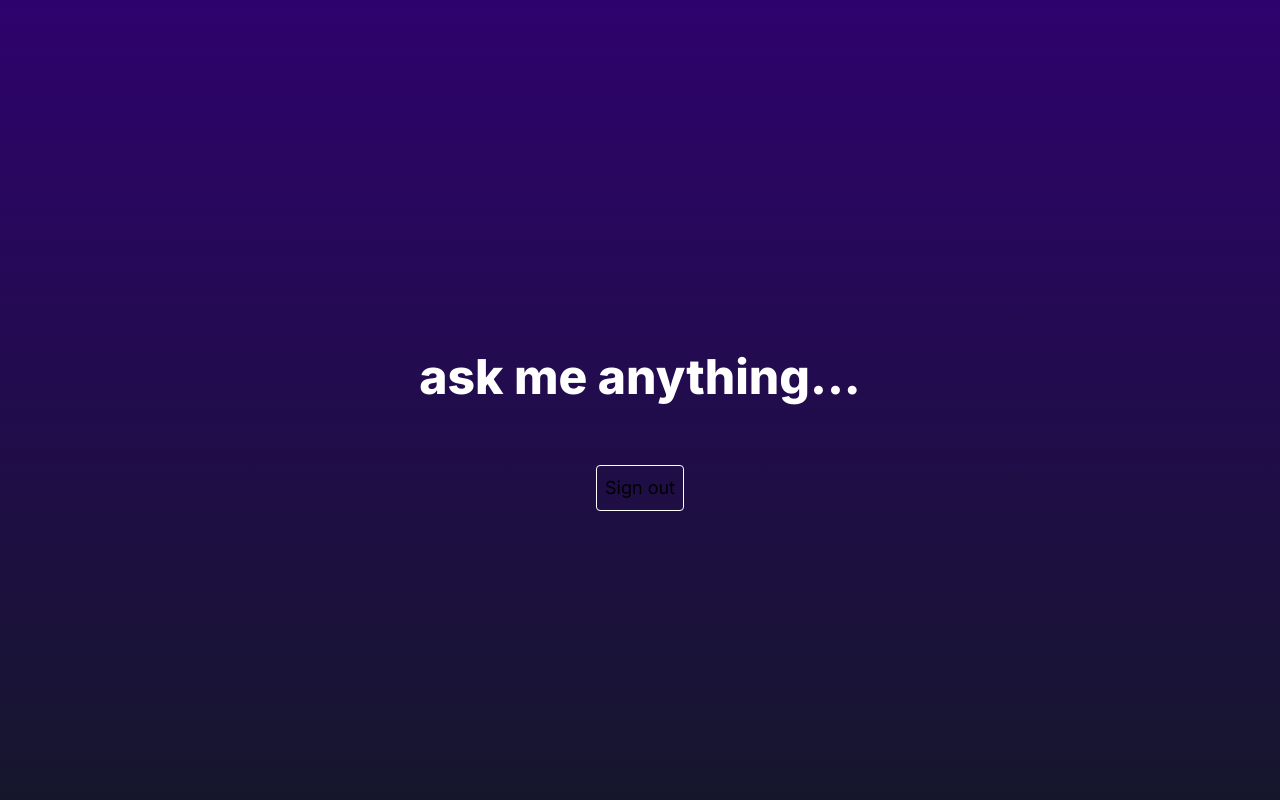
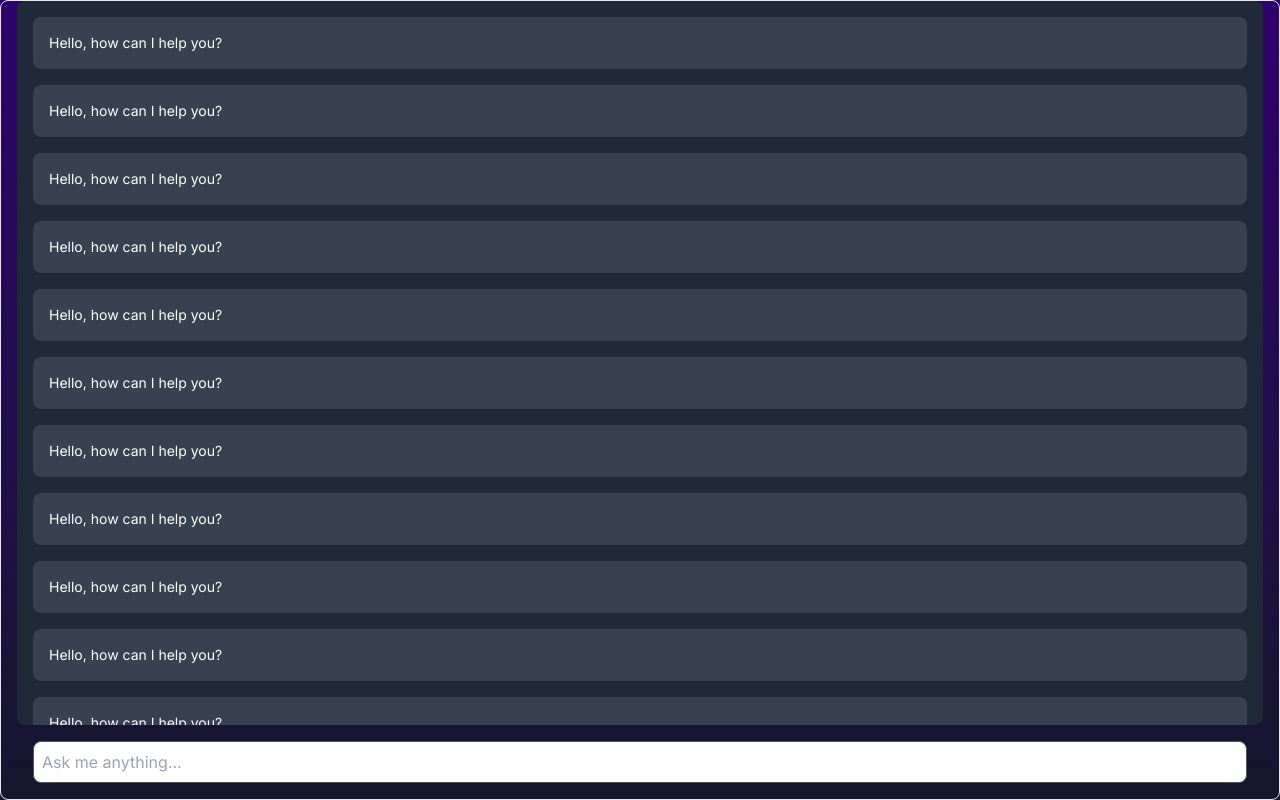
Before and after one commit to zenstackhq/docs-tutorial-nextjs-app-dir, a Next.js app: page /play in a window 1280 px wide. Built offline with nearby package versions, Linux system fonts and the light colour scheme.

Commit message:
feat: starting to create chat window

```diff
--- a/package.json
+++ b/package.json
@@ -35,6 +35,7 @@
     "@typescript-eslint/eslint-plugin": "^7.6.0",
     "@typescript-eslint/parser": "^7.6.0",
     "@zenstackhq/tanstack-query": "^2.0.0",
+    "daisyui": "^4.12.10",
     "eslint": "^8.57.0",
     "eslint-config-next": "^14.1.4",
     "postcss": "^8.4.34",
--- a/src/app/play/page.tsx
+++ b/src/app/play/page.tsx
@@ -5,11 +5,89 @@ import { signOut } from "next-auth/react";
 
 const Home: NextPage = () => {
   return (
-    <main className="flex min-h-screen flex-col items-center justify-center bg-gradient-to-b from-[#2e026d] to-[#15162c]">
-      <div className="container flex flex-col items-center justify-center gap-12 px-4 py-16 text-white">
-        <h1 className="text-5xl font-extrabold">ask me anything...</h1>
+    <main className="h-screen bg-gradient-to-b from-[#2e026d] to-[#15162c] text-white">
+      <div className="container mx-auto h-full rounded-lg border px-4">
+        {/* ai chat window with input at bottom */}
+
+        <div className="flex h-full flex-col">
+          <div className="grow overflow-y-auto rounded-lg bg-gray-800">
+            <div className="">
+              <div className="p-4">
+                <div className="mb-4 rounded-lg bg-gray-700 p-4">
+                  <p className="text-sm">Hello, how can I help you?</p>
+                </div>
+                <div className="mb-4 rounded-lg bg-gray-700 p-4">
+                  <p className="text-sm">Hello, how can I help you?</p>
+                </div>
+                <div className="mb-4 rounded-lg bg-gray-700 p-4">
+                  <p className="text-sm">Hello, how can I help you?</p>
+                </div>
+                <div className="mb-4 rounded-lg bg-gray-700 p-4">
+                  <p className="text-sm">Hello, how can I help you?</p>
+                </div>
+                <div className="mb-4 rounded-lg bg-gray-700 p-4">
+                  <p className="text-sm">Hello, how can I help you?</p>
+                </div>
+                <div className="mb-4 rounded-lg bg-gray-700 p-4">
+                  <p className="text-sm">Hello, how can I help you?</p>
+                </div>
+                <div className="mb-4 rounded-lg bg-gray-700 p-4">
+                  <p className="text-sm">Hello, how can I help you?</p>
+                </div>
+                <div className="mb-4 rounded-lg bg-gray-700 p-4">
+                  <p className="text-sm">Hello, how can I help you?</p>
+                </div>
+                <div className="mb-4 rounded-lg bg-gray-700 p-4">
+                  <p className="text-sm">Hello, how can I help you?</p>
+                </div>
+                <div className="mb-4 rounded-lg bg-gray-700 p-4">
+                  <p className="text-sm">Hello, how can I help you?</p>
+                </div>
+                <div className="mb-4 rounded-lg bg-gray-700 p-4">
+                  <p className="text-sm">Hello, how can I help you?</p>
+                </div>
+                <div className="mb-4 rounded-lg bg-gray-700 p-4">
+                  <p className="text-sm">Hello, how can I help you?</p>
+                </div>
+                <div className="mb-4 rounded-lg bg-gray-700 p-4">
+                  <p className="text-sm">Hello, how can I help you?</p>
+                </div>
+                <div className="mb-4 rounded-lg bg-gray-700 p-4">
+                  <p className="text-sm">Hello, how can I help you?</p>
+                </div>
+                <div className="mb-4 rounded-lg bg-gray-700 p-4">
+                  <p className="text-sm">Hello, how can I help you?</p>
+                </div>
+                <div className="mb-4 rounded-lg bg-gray-700 p-4">
+                  <p className="text-sm">Hello, how can I help you?</p>
+                </div>
+                <div className="mb-4 rounded-lg bg-gray-700 p-4">
+                  <p className="text-sm">Hello, how can I help you?</p>
+                </div>
+                <div className="mb-4 rounded-lg bg-gray-700 p-4">
+                  <p className="text-sm">Hello, how can I help you?</p>
+                </div>
+                <div className="mb-4 rounded-lg bg-gray-700 p-4">
+                  <p className="text-sm">Hello, how can I help you?</p>
+                </div>
+                <div className="mb-4 rounded-lg bg-gray-700 p-4">
+                  <p className="text-sm">Hello, how can I help you?</p>
+                </div>
+              </div>
+            </div>
+          </div>
+          <div className="p-4">
+            <input
+              type="text"
+              className="w-full rounded-lg border border-gray-600 p-2"
+              placeholder="Ask me anything..."
+            />
+          </div>
+        </div>
+
+        {/* <h1 className="text-5xl font-extrabold">ask me anything...</h1> */}
+        {/* <SignOutButton /> */}
       </div>
-      <SignOutButton />
     </main>
   );
 };
@@ -19,7 +97,7 @@ export default Home;
 const SignOutButton = () => {
   return (
     <button
-      className="rounded border border-white p-2 text-lg"
+      className="rounded border border-white p-2 text-lg text-white"
       onClick={() => signOut({ callbackUrl: "/" })}
     >
       Sign out
--- a/src/middleware.ts
+++ b/src/middleware.ts
@@ -4,4 +4,4 @@ export { default } from "next-auth/middleware";
 
 // export const config = { matcher: [`${app.routes.play}(.*)`] };
 // export const config = { matcher: [`${app.routes.play}:path*`] };
-export const config = { matcher: [`/play:path*`] };
+export const config = { matcher: [`${app.routes.play}:path*`] };
--- a/tailwind.config.ts
+++ b/tailwind.config.ts
@@ -10,5 +10,5 @@ export default {
       },
     },
   },
-  plugins: [],
+  plugins: [require("daisyui")],
 } satisfies Config;
```
Also changed, not shown: 1 other file (tests, documents, lock files or other folders).
